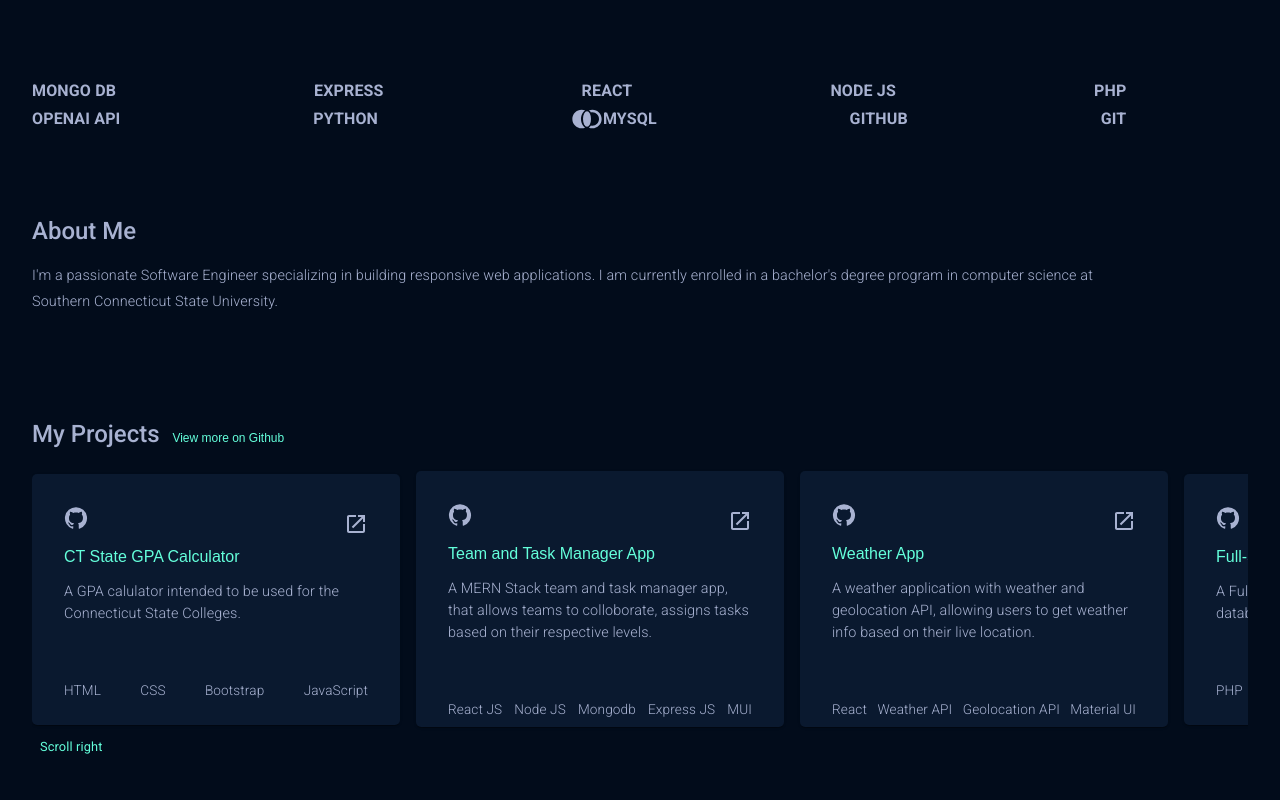
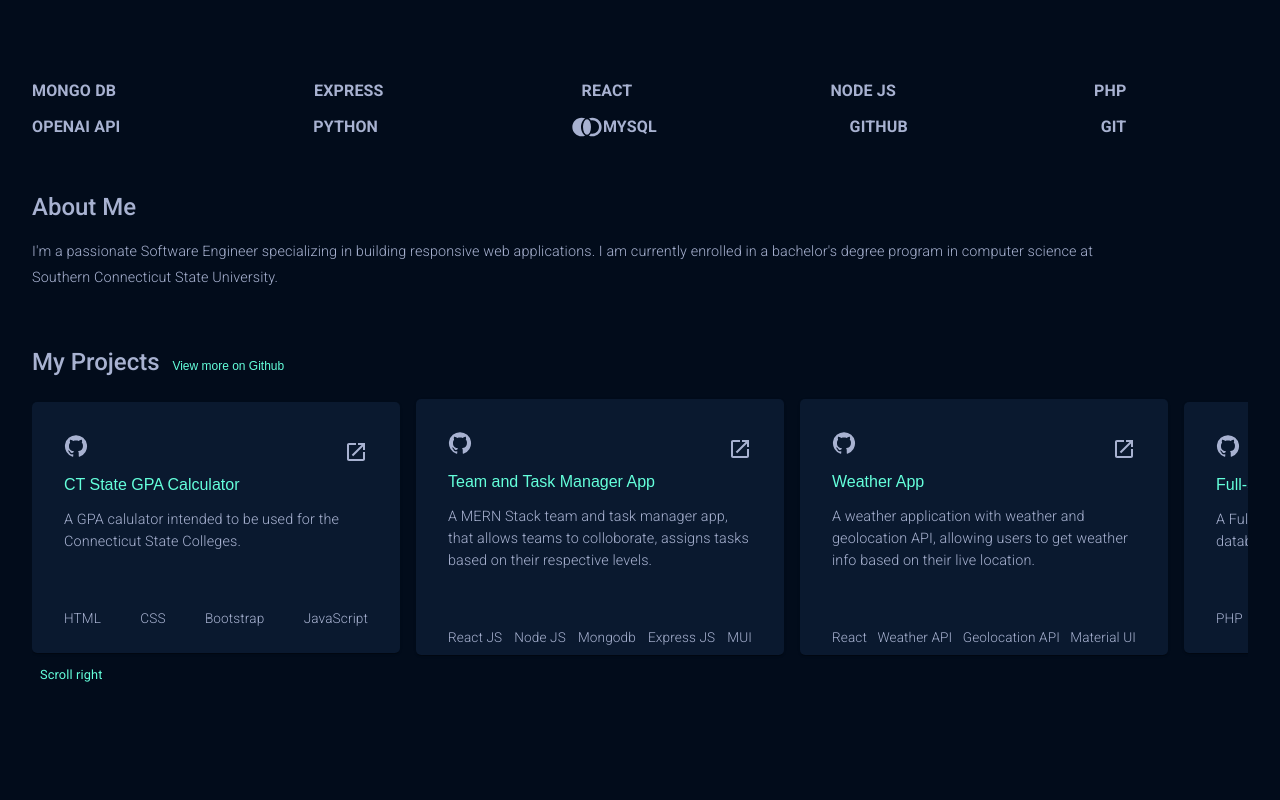
Before and after one commit to JAbsolu/React-portfolio, a React (Create React App) app: page / in a window 1280 px wide. Shown: the part 680-1480 px from the top of the page. Built offline with nearby package versions, Linux system fonts and the light colour scheme.

Commit message:
Update spacing

```diff
--- a/src/components/Projects/index.jsx
+++ b/src/components/Projects/index.jsx
@@ -9,7 +9,7 @@ const Projects = () => {
   const isMobile = useMediaQuery("(max-width: 700px)");
 
   return (
-    <Box sx={{ mt: "5rem", textAlign: "left" }}>
+    <Box sx={{ mt: "2rem", textAlign: "left" }}>
       <Box
         sx={{
           display: "flex",
--- a/src/views/home/index.jsx
+++ b/src/views/home/index.jsx
@@ -65,7 +65,7 @@ import Projects from "../../components/Projects";
                   {WebsiteTexts.subtitle}
                 </Typography>
               {/* CALL TO ACTION BUTTONS */}
-                <FlexBetween sx={{ gap: "1rem", maxWidth: isNonMobile ? "25rem" : "20rem", }} >
+                <FlexBetween sx={{ gap: "1rem", maxWidth: isNonMobile ? "25rem" : "20rem"}} >
                   <Button variant="outlined" href={user.linkedIn} target="_blank" sx={{ color: lightSlate, textTransform: "none", "&:hover": {   color: green, }, }} >
                     <LinkedIn sx={{ color: lightSlate, p: "4px", "&:hover": { color: green,  }, }} />
                     Linkedin
@@ -90,7 +90,7 @@ import Projects from "../../components/Projects";
 
             {/* TECHONOLOGIES */}
             <Box sx={{ pt: "3rem", width: isNonMobile ? "90%" : null,}}>
-              <FlexBetween>
+              <FlexBetween sx={{ mb: "0.5rem"}}>
                 <Typography sx={{fontWeight: "bold",}}> MONGO DB </Typography>
                 <Typography sx={{fontWeight: "bold",}}> EXPRESS </Typography>
                 <Typography sx={{ fontWeight: "bolder", }} > REACT </Typography>
@@ -112,7 +112,7 @@ import Projects from "../../components/Projects";
         </Box>
 
         {/* ABOUT ME DIVIDER & TITLE */}
-        <Box sx={{ display: "flex", alignItems: "center", justifyContent: "start", paddingTop: "5rem", gap: "1rem", }}>
+        <Box sx={{ display: "flex", alignItems: "center", justifyContent: "start", paddingTop: "3rem", gap: "1rem", }}>
           <Typography variant={isMobile ? "h6" : "h5"} sx={{ fontWeight: "500", color: lightSlate, }}>
             About Me
           </Typography>
```
